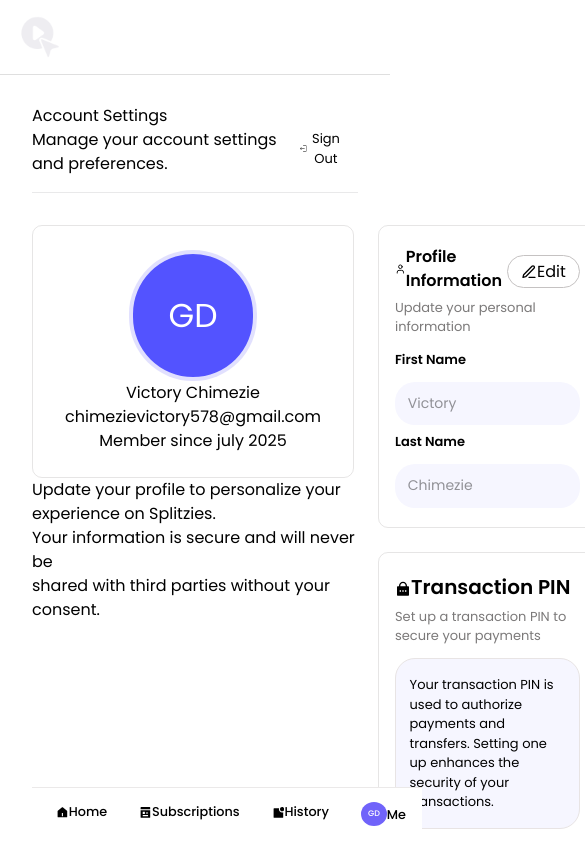
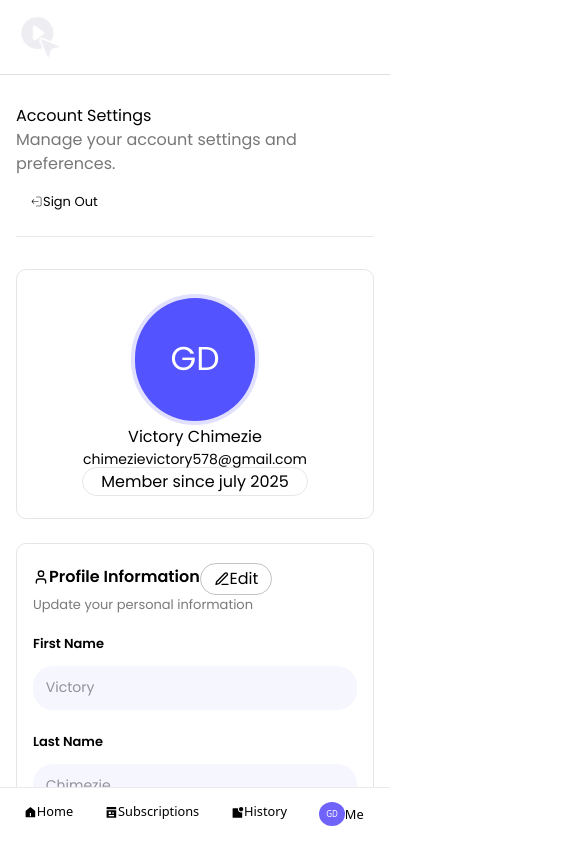
Before and after one commit to codexpro-dev/Splitzies-fintech, a React (Vite) app: page /account in a window 390 px wide. Shown: the top 842 px of the page, 585 px wide, since content can reach past the window. Built offline with nearby package versions, Linux system fonts and the light colour scheme.

Commit message:
new features update

```diff
--- a/src/components/Account.jsx
+++ b/src/components/Account.jsx
@@ -10,7 +10,9 @@ import { IoIosArrowRoundForward } from "react-icons/io";
 import { useState, useEffect } from "react";
 import logo from "../assets/video-editing.png";
 import { Link, useLocation } from "react-router-dom";
+import { IoCameraReverse } from "react-icons/io5";
 import "./account.css";
+import "./dashboard.css";
 
 const Account = () => {
   const [selected, setSelected] = useState("");
@@ -23,6 +25,7 @@ const Account = () => {
   }, [location.pathname]);
 
   return (
+    <div>
       <div className="account">
         <div className="dashNav">
           <div className="logog">
@@ -48,14 +51,21 @@ const Account = () => {
         <div className="acct-cont">
           <div className="acct-details">
             <div className="details-row">
+              <div>
                 <div className="pro-pic cursor-pointer">
                 <h2>GD</h2>
+                <div className="camera">
+                    <IoCameraReverse className="camerar text-white text-[20px]"/>
                 </div>
-            <h2 className="text-[1.3rem] font-[500] pt-5">Victory Chimezie</h2>
-            <p className="text-[#201f1fc4] text-[1rem] pt-1">
+              </div>
+              </div>
+              <h2 className="text-[1.3rem] font-[500] pt-5">
+                Victory Chimezie
+              </h2>
+              <p className="text-[#201f1fc4] text-[1rem] pt-1 mb-1">
                 chimezievictory578@gmail.com
               </p>
-            <span className="text-[13px] text-[#201f1fdb] font-semibold">
+              <span className="text-[13px] text-[#201f1fdb] font-semibold span">
                 Member since july 2025
               </span>
             </div>
@@ -117,9 +127,9 @@ const Account = () => {
               <p>Manage your password and account security</p>
               <div className="uni">
                 <p>
-                To update your password, please use our dedicated password reset
-                flow. This ensures your account remains secure during the
-                password change process.
+                  To update your password, please use our dedicated password
+                  reset flow. This ensures your account remains secure during
+                  the password change process.
                 </p>
               </div>
               <button className="flex align-middle justify-between forward">
@@ -141,6 +151,7 @@ const Account = () => {
                 </p>
               </div>
               <button>Deactivate Account</button>
+            </div>
           </div>
         </div>
       </div>
--- a/src/components/account.css
+++ b/src/components/account.css
@@ -13,11 +13,21 @@
   padding-bottom: 1rem;
 }
 
+.acct-text p{
+        color: rgb(120, 118, 118);
+    }
+
 .acct-cont {
   display: flex;
   align-items: start;
   justify-content: space-between;
   padding-top: 2rem;
+}
+
+.span{
+    border: 1px solid rgba(152, 151, 151, 0.235);
+    padding: 2px 18px;
+    border-radius: 20px;
 }
 
 .acct-details {
@@ -35,6 +45,33 @@
   border-radius: 10px;
 }
 
+.camera{
+    position: absolute;
+    top: 0;
+    bottom: 0;
+    left: 0;
+    right: 0;
+    width: 100%;
+    height: 100%;
+    background: #00000080;
+    border-radius: 65px;
+    align-items: flex-end;
+    cursor: pointer;
+    opacity: 0;
+    transition: .5s ease;
+}
+
+.camera:hover{
+    opacity: 1;
+}
+
+.camerar{
+    font-size: 40px !important;
+    display: flex;
+    margin-top: 2.5rem;
+    margin-left: 2.5rem;
+}
+
 .pro-pic {
   background: rgb(83, 83, 255);
   width: 8rem;
@@ -43,6 +80,12 @@
   border: 4px solid rgba(255, 254, 254, 0.822);
   align-self: center;
   justify-self: center;
+  position: relative;
+  transition: .5s ease;
+}
+
+.pro-pic:hover{
+  border: 4px solid rgba(172, 168, 168, 0.822);
 }
 
 .pro-pic h2 {
@@ -201,3 +244,60 @@
 .forward{
     padding: 0.4rem 1rem !important;
 }
+
+@media screen and (max-width: 1024px) {
+    .acct-cont{
+        display: flex;
+        flex-direction: column;
+    }
+
+    .details-txt{
+        display: none;
+    }
+
+    .details-row{
+        width: 100% !important;
+        margin: 0;
+        margin-bottom: 1.5rem;
+    }
+
+    .acct-details{
+        width: 100%;
+    }
+}
+
+@media screen and (max-width: 600px) {
+    .acct{
+       display: flex;
+       flex-direction: column;
+       align-items: flex-start;
+    }
+
+    .acct-text p{
+        margin-bottom: 0.5rem;
+    }
+
+    .det-col{
+        display: flex;
+        flex-direction: column;
+    }
+
+    .det-row{
+        margin-bottom: 1rem;
+    }
+}
+
+@media screen and (max-width: 400px) {
+    .account{
+        padding: 6.5rem 1rem;
+    }
+    .details-row{
+        padding-left: 0 !important;
+        padding-right: 0 !important;
+
+    }
+
+    .details-row p{
+        font-size: 14px;
+    }
+}
```
Also changed, not shown: src/components/Login.jsx (added), src/components/login.css (added). Lines whose indentation alone changed are shown as unchanged.
